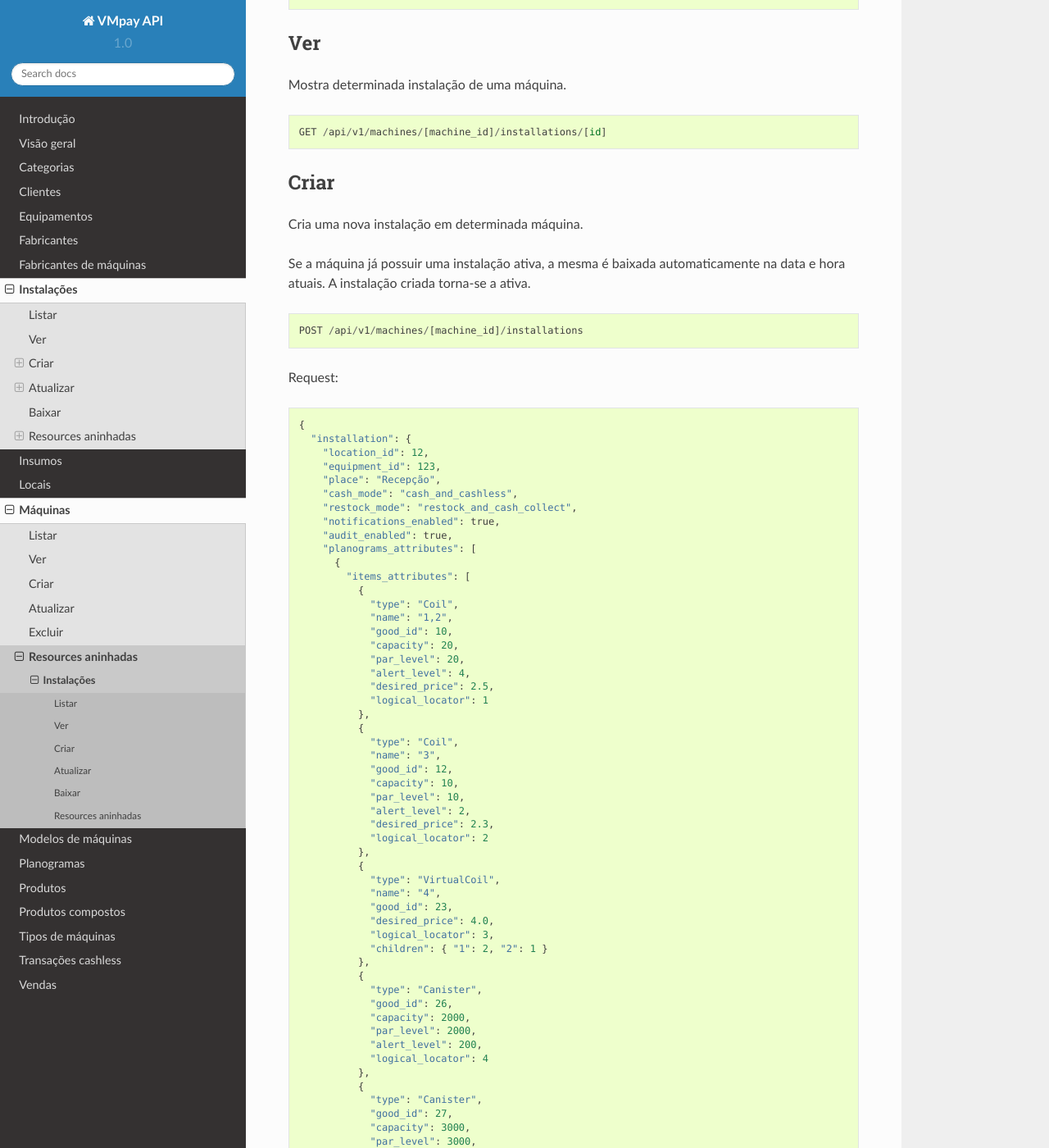
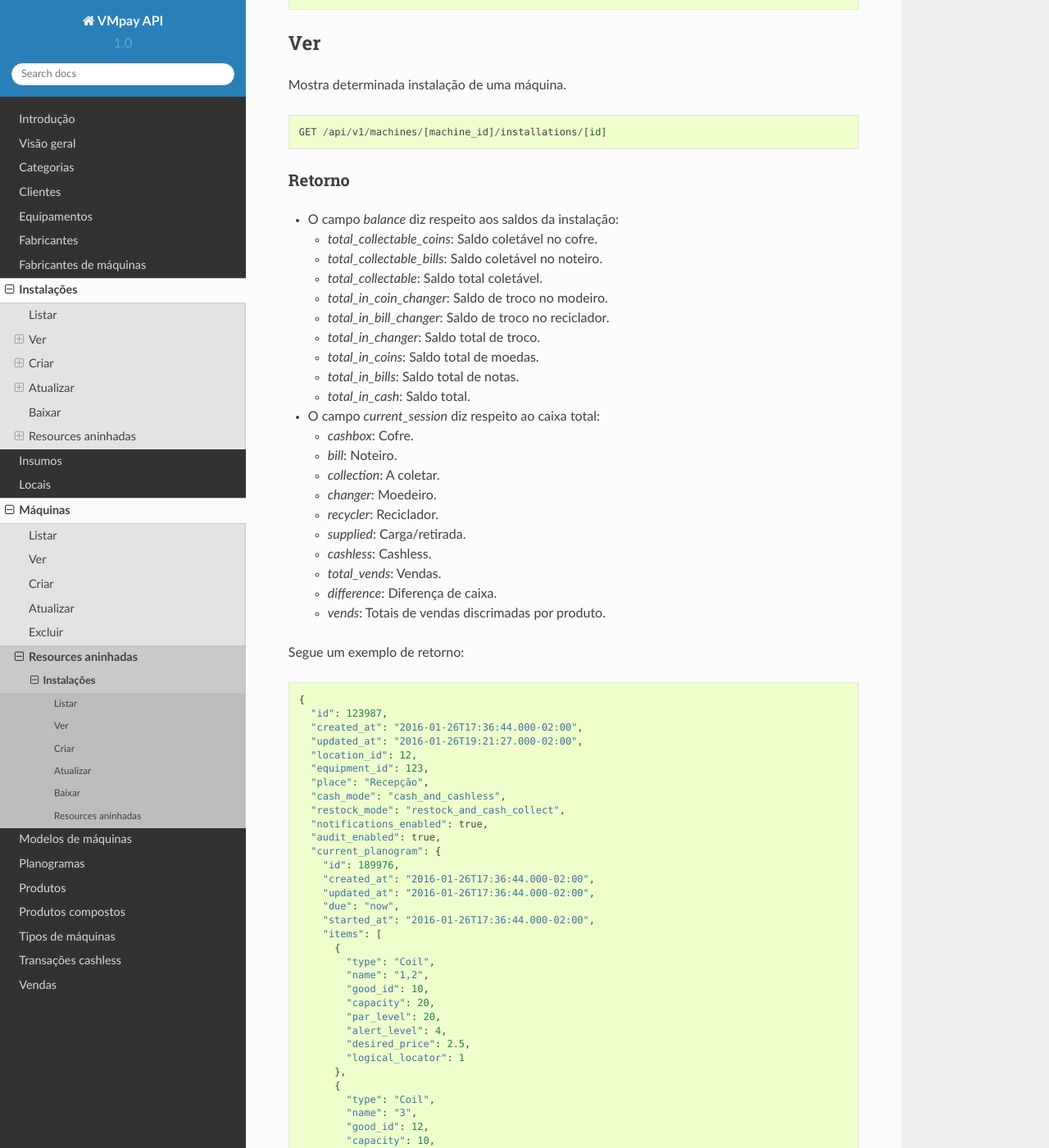
Before and after one commit to rfbezerra/vmpay_api_doc, a Sphinx documentation site: the page built from docs/source/installation.rst, in a window 1280 px wide and 1400 px high, scrolled down 295 px. Shown: the whole window at 82% size. Built offline with Sphinx 7.4.7 and the Read the Docs theme 2.0.0, drawn with Linux system fonts in a browser that asks for light colours; some of the changed text lies outside the part shown.

Commit message:
Altera documentação de instalações

```diff
--- a/docs/source/installation.rst
+++ b/docs/source/installation.rst
@@ -19,6 +19,160 @@ Mostra determinada instalação de uma máquina.
 ::
 
     GET /api/v1/machines/[machine_id]/installations/[id]
+
+Retorno
+-------
+
+* O campo *balance* diz respeito aos saldos da instalação:
+
+  * *total_collectable_coins*: Saldo coletável no cofre.
+  * *total_collectable_bills*: Saldo coletável no noteiro.
+  * *total_collectable*: Saldo total coletável.
+  * *total_in_coin_changer*: Saldo de troco no modeiro.
+  * *total_in_bill_changer*: Saldo de troco no reciclador.
+  * *total_in_changer*: Saldo total de troco.
+  * *total_in_coins*: Saldo total de moedas.
+  * *total_in_bills*: Saldo total de notas.
+  * *total_in_cash*: Saldo total.
+
+* O campo *current_session* diz respeito ao caixa total:
+
+  * *cashbox*: Cofre.
+  * *bill*: Noteiro.
+  * *collection*: A coletar.
+  * *changer*: Moedeiro.
+  * *recycler*: Reciclador.
+  * *supplied*: Carga/retirada.
+  * *cashless*: Cashless.
+  * *total_vends*: Vendas.
+  * *difference*: Diferença de caixa.
+  * *vends*: Totais de vendas discrimadas por produto.
+
+Segue um exemplo de retorno:
+
+::
+
+    {
+      "id": 123987,
+      "created_at": "2016-01-26T17:36:44.000-02:00",
+      "updated_at": "2016-01-26T19:21:27.000-02:00",
+      "location_id": 12,
+      "equipment_id": 123,
+      "place": "Recepção",
+      "cash_mode": "cash_and_cashless",
+      "restock_mode": "restock_and_cash_collect",
+      "notifications_enabled": true,
+      "audit_enabled": true,
+      "current_planogram": {
+        "id": 189976,
+        "created_at": "2016-01-26T17:36:44.000-02:00",
+        "updated_at": "2016-01-26T17:36:44.000-02:00",
+        "due": "now",
+        "started_at": "2016-01-26T17:36:44.000-02:00",
+        "items": [
+          {
+            "type": "Coil",
+            "name": "1,2",
+            "good_id": 10,
+            "capacity": 20,
+            "par_level": 20,
+            "alert_level": 4,
+            "desired_price": 2.5,
+            "logical_locator": 1
+          },
+          {
+            "type": "Coil",
+            "name": "3",
+            "good_id": 12,
+            "capacity": 10,
+            "par_level": 10,
+            "alert_level": 2,
+            "desired_price": 2.3,
+            "logical_locator": 2
+          },
+          {
+            "type": "VirtualCoil",
+            "name": "4",
+            "good_id": 23,
+            "desired_price": 4.0,
+            "logical_locator": 3,
+            "children": { "1": 2, "2": 1 }
+          },
+          {
+            "type": "Canister",
+            "good_id": 26,
+            "capacity": 2000,
+            "par_level": 2000,
+            "alert_level": 200,
+            "logical_locator": 4
+          },
+          {
+            "type": "Canister",
+            "good_id": 27,
+            "capacity": 3000,
+            "par_level": 3000,
+            "alert_level": 300,
+            "logical_locator": 5
+          },
+          {
+            "type": "VirtualCanister",
+            "good_id": 30,
+            "name": "5",
+            "desired_price": 3.0,
+            "logical_locator": 6,
+            "children": { "4": 20, "5": 15 }
+          }
+        ]
+      },
+      "balance": {
+        "total_collectable_coins": 8.7,
+        "total_collectable_bills": 132.0,
+        "total_collectable": 140.7,
+        "total_in_coin_changer": 101.8,
+        "total_in_bill_changer": 0.0,
+        "total_in_changer": 101.8,
+        "total_in_coins": 110.5,
+        "total_in_bills": 132.0,
+        "total_in_cash": 242.5
+      },
+      "current_session": {
+        "cashbox": 8.7,
+        "bill": 132.0,
+        "collection": 140.7,
+        "changer": -30.95,
+        "recycler": 0.0,
+        "supplied": 132.75,
+        "cashless": 1218.3,
+        "total_vends": 1328.05,
+        "difference": 0.0,
+        "vends": [
+          {
+            "vendible_id": 12,
+            "quantity": 23.0,
+            "value": 52.9,
+            "vendible": {
+              "type": "Product",
+              "category_id": 5,
+              "manufacturer_id": 3,
+              "name": "Coca cola",
+              "upc_code": "123"
+            }
+          },
+          {
+            "vendible_id": 30,
+            "quantity": 19.0,
+            "value": 57.0,
+            "vendible": {
+              "type": "Mixture",
+              "category_id": 7,
+              "manufacturer_id": null,
+              "name": "Cappuccino",
+              "upc_code": null
+            }
+          }
+        ]
+      }
+    }
 
 Criar
 =====
```
